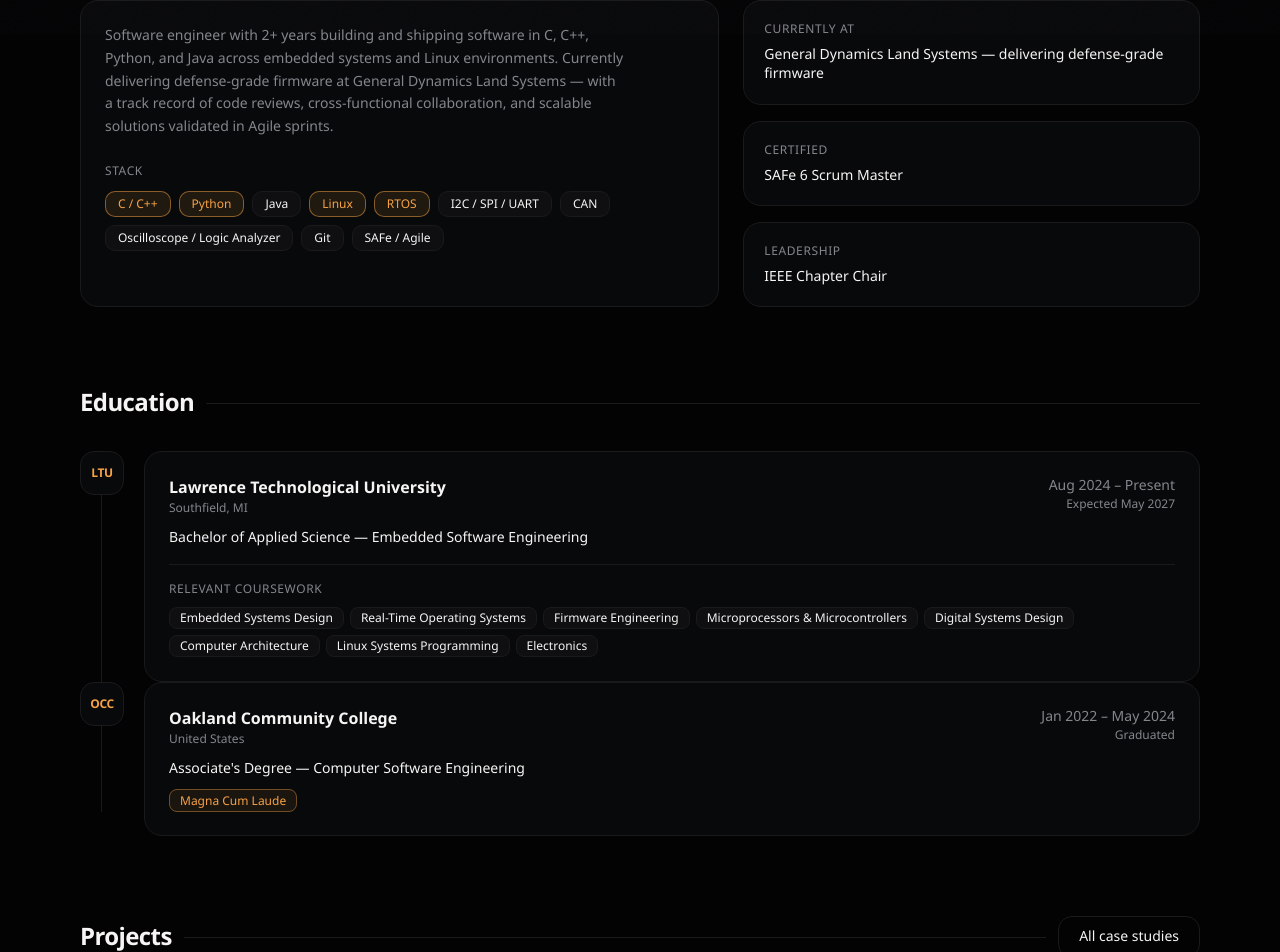
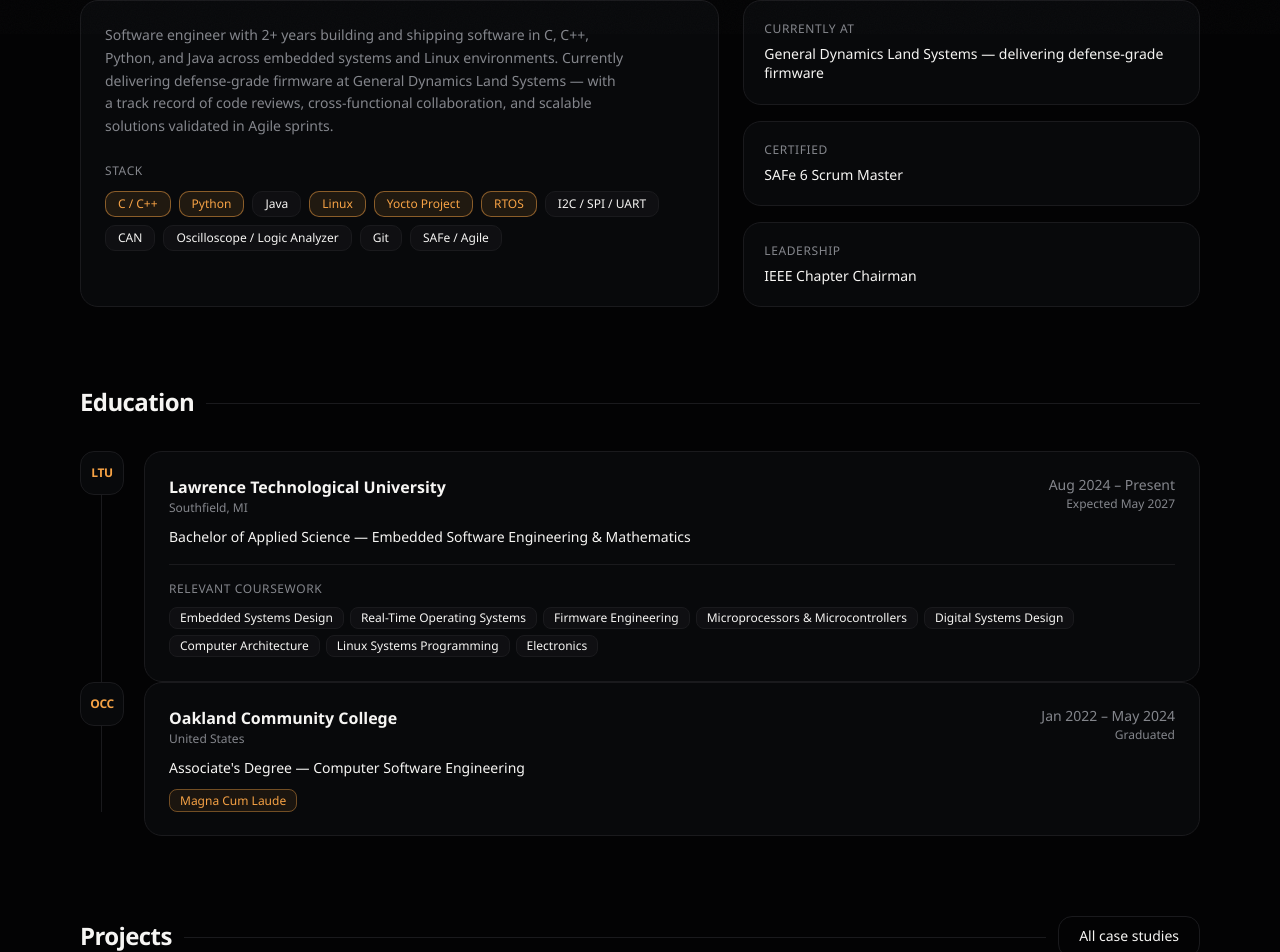
Before and after one commit to xandernickita/Portfolio, a Next.js app in the folder embedded-portfolio/: page / in a window 1280 px wide. Shown: the part 766-1718 px from the top of the page. Built offline with nearby package versions, Linux system fonts and the light colour scheme; no server answers.

Commit message:
Updated skills

```diff
--- a/embedded-portfolio/components/sections/About.tsx
+++ b/embedded-portfolio/components/sections/About.tsx
@@ -5,6 +5,7 @@ const stack = [
   { label: "Python", hot: true },
   { label: "Java", hot: false },
   { label: "Linux", hot: true },
+  { label: "Yocto Project", hot: true },
   { label: "RTOS", hot: true },
   { label: "I2C / SPI / UART", hot: false },
   { label: "CAN", hot: false },
@@ -24,7 +25,7 @@ const stats = [
   },
   {
     k: "Leadership",
-    v: "IEEE Chapter Chair",
+    v: "IEEE Chapter Chairman"
   },
 ];
 
--- a/embedded-portfolio/components/sections/Education.tsx
+++ b/embedded-portfolio/components/sections/Education.tsx
@@ -5,7 +5,7 @@ const education = [
     monogram: "LTU",
     institution: "Lawrence Technological University",
     location: "Southfield, MI",
-    degree: "Bachelor of Applied Science — Embedded Software Engineering",
+    degree: "Bachelor of Applied Science — Embedded Software Engineering & Mathematics",
     period: "Aug 2024 – Present",
     status: "Expected May 2027",
     honors: "",
```
Also changed, not shown: 1 other file (tests, documents, lock files or other folders).
